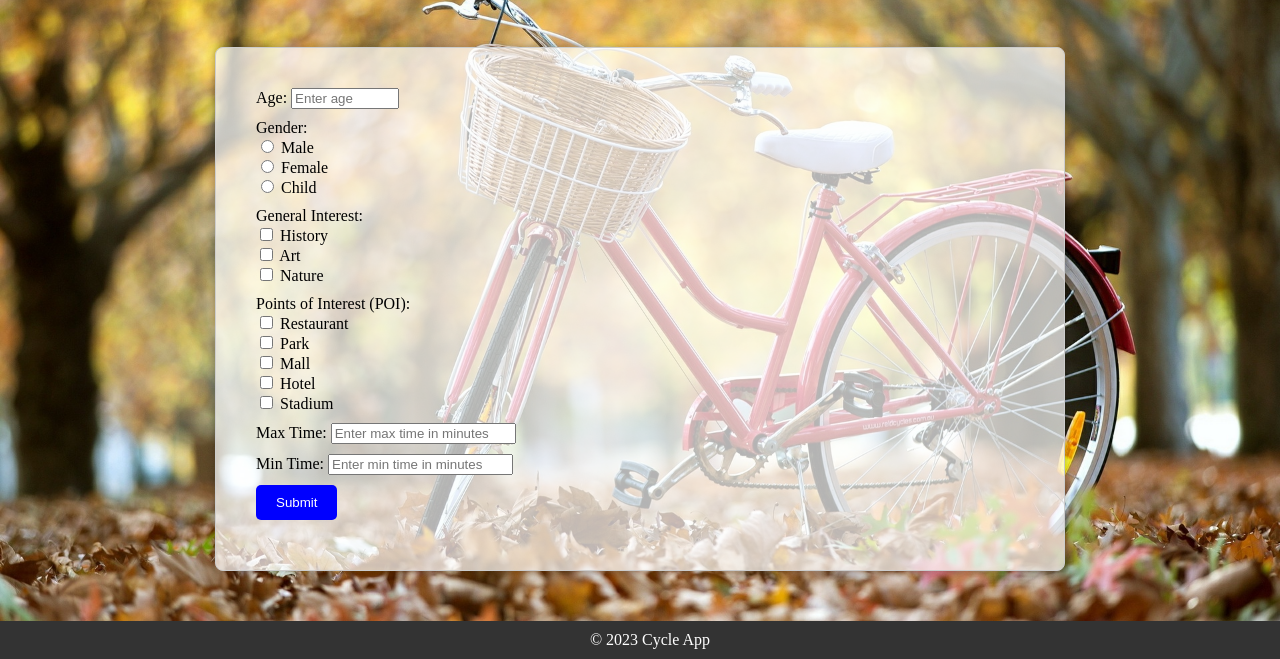
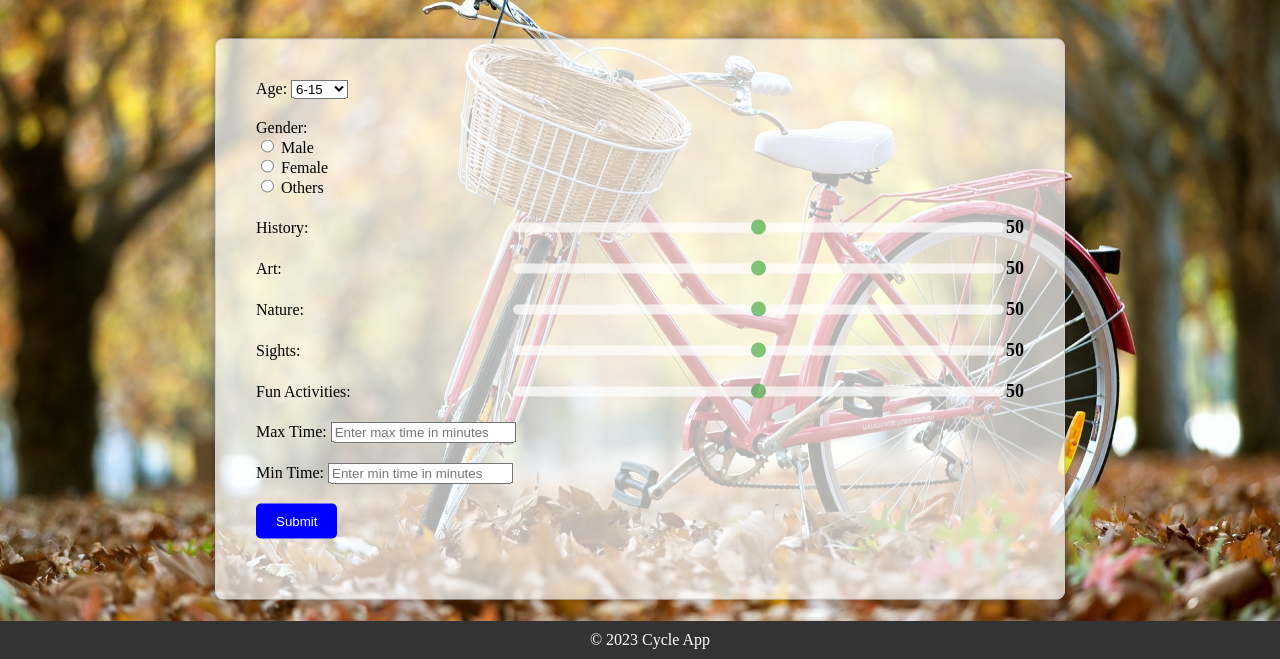
Before and after one commit to mahdiallafi/cycle, a Django app: page /fill_form/ in a window 1280 px wide. Shown: the part 141-800 px from the top of the page. Run offline with Django 4.2, Linux system fonts and the light colour scheme.

Commit message:
update design

```diff
--- a/cycle1/views.py
+++ b/cycle1/views.py
@@ -33,15 +33,23 @@
         form = CycleForm(request.POST)
         if form.is_valid():
             # Extract form data
-            age = form.cleaned_data['age']
+            age_input = form.cleaned_data['age']
+
+            # Map age to range
+            mapped_age = map_age_to_range(age_input)  # Map age to the desired range (as a string)
+            history = form.cleaned_data['history']
+            art = form.cleaned_data['art']
+            print(f"Age received in view: {mapped_age}")
+
             gender = form.cleaned_data['gender']
-            interests = form.cleaned_data['interests']
-            poi = form.cleaned_data['poi']
+            nature = form.cleaned_data['nature']
+            sights = form.cleaned_data['sights']
+            funActivities= form.cleaned_data['funActivities']
             max_time = form.cleaned_data['maxTime']
             min_time = form.cleaned_data['minTime']
 
             # Process the data using your Python script
-            similar_items = run_knn(age, gender, interests, poi, max_time, min_time)
+            similar_items = run_knn(mapped_age, gender, max_time, min_time,history,art, nature,sights,funActivities)
 
             # Pass similar_items to the template
             return render(request, 'knn_results.html', {'similar_items': similar_items})
@@ -49,3 +57,24 @@
         form = CycleForm()
 
     return render(request, 'test.html', {'form': form})
+
+
+def map_age_to_range(age):
+    if age <= 6:
+        return '6-15'
+    elif age <= 16:
+        return '16-25'
+    elif age <= 26:
+        return '26-35'
+    elif age <= 36:
+        return '36-45'
+    elif age <= 46:
+        return '46-55'
+    elif age <= 56:
+        return '56-65'
+    elif age <= 66:
+        return '66-75'
+    elif age <= 75:
+        return '75+'
+    else:
+        return 'Invalid Age'
--- a/templates/fill_form.html
+++ b/templates/fill_form.html
@@ -46,15 +46,81 @@
             cursor: pointer;
             display: inline-block;
         }
+
+        .form-group {
+        margin-bottom: 20px;
+        text-align: left;
+    }
+
+    .slider-container {
+        display: flex;
+        align-items: center;
+        justify-content: space-between;
+    }
+
+    .slider-label {
+        flex: 1;
+        margin-right: 10px;
+    }
+
+    .slider-input {
+        flex: 2;
+        width: 80%;
+        -webkit-appearance: none;
+        height: 10px;
+        border-radius: 5px;
+        background: white;
+        outline: none;
+        opacity: 0.7;
+        -webkit-transition: .2s;
+        transition: opacity .2s;
+    }
+
+    .slider-input:hover {
+        opacity: 1;
+    }
+
+    .slider-input::-webkit-slider-thumb {
+        -webkit-appearance: none;
+        appearance: none;
+        width: 15px;
+        height: 15px;
+        border-radius: 50%;
+        background: #4CAF50;
+        cursor: pointer;
+    }
+
+    .slider-input::-moz-range-thumb {
+        width: 15px;
+        height: 15px;
+        border-radius: 50%;
+        background: #4CAF50;
+        cursor: pointer;
+    }
+
+    .counter {
+        font-weight: bold;
+        font-size: 18px;
+    }
     </style>
 
-    <div class="form-container" style="margin-top: 50px;">
+    <div class="form-container" style="margin-top: 60px;margin-bottom: 60px;">
         <form id="cycleForm" method="post" action="{% url 'submit_form' %}">
             {% csrf_token %}
 
             <div class="form-group">
                 <label for="age">Age:</label>
-                <input style="width:100px" type="number" id="age" name="age" min="1" max="100" placeholder="Enter age">
+               <select id="age" name="age">
+                    <option value="6">6-15</option>
+                    <option value="16">16-25</option>
+                    <option value="26">26-35</option>
+                    <option value="36">36-45</option>
+                    <option value="46">46-55</option>
+                    <option value="56">56-65</option>
+                    <option value="66">66-75</option>
+                    <option value="75">75+</option>
+                </select>
+
             </div>
 
             <div class="form-group">
@@ -63,32 +129,37 @@
                 <label for="male">Male</label><br>
                 <input type="radio" id="female" name="gender" value="female">
                 <label for="female">Female</label><br>
-                <input type="radio" id="child" name="gender" value="child">
-                <label for="child">Child</label>
+                <input type="radio" id="others" name="gender" value="others">
+                <label for="others">Others</label>
+            </div>
+            <div class="form-group slider-container">
+                <label class="slider-label" for="history-slider">History:</label>
+                <input class="slider-input" type="range" id="history-slider" name="history" min="0" max="100" step="1" oninput="updateCounter(this)">
+                <span class="counter" id="history-counter">50</span>
             </div>
 
-            <div class="form-group">
-                <label>General Interest:</label><br>
-                <input type="checkbox" id="history" name="interests" value="history">
-                <label for="history">History</label><br>
-                <input type="checkbox" id="art" name="interests" value="art">
-                <label for="art">Art</label><br>
-                <input type="checkbox" id="nature" name="interests" value="nature">
-                <label for="nature">Nature</label><br>
+            <div class="form-group slider-container">
+                <label class="slider-label" for="art-slider">Art:</label>
+                <input class="slider-input" type="range" id="art-slider" name="art" min="0" max="100" step="1" oninput="updateCounter(this)">
+                <span class="counter" id="art-counter">50</span>
             </div>
 
-            <div class="form-group">
-                <label>Points of Interest (POI):</label><br>
-                <input type="checkbox" id="res" name="poi" value="res">
-                <label for="res">Restaurant</label><br>
-                <input type="checkbox" id="park" name="poi" value="park">
-                <label for="park">Park</label><br>
-                <input type="checkbox" id="mall" name="poi" value="mall">
-                <label for="mall">Mall</label><br>
-                <input type="checkbox" id="hotel" name="poi" value="hotel">
-                <label for="hotel">Hotel</label><br>
-                <input type="checkbox" id="stadium" name="poi" value="stadium">
-                <label for="stadium">Stadium</label><br>
+            <div class="form-group slider-container">
+                <label class="slider-label" for="nature-slider">Nature:</label>
+                <input class="slider-input" type="range" id="nature-slider" name="nature" min="0" max="100" step="1" oninput="updateCounter(this)">
+                <span class="counter" id="nature-counter">50</span>
+            </div>
+
+            <div class="form-group slider-container">
+                <label class="slider-label" for="sights-slider">Sights:</label>
+                <input class="slider-input" type="range" id="sights-slider" name="sights" min="0" max="100" step="1" oninput="updateCounter(this)">
+                <span class="counter" id="sights-counter">50</span>
+            </div>
+
+            <div class="form-group slider-container">
+                <label class="slider-label" for="funActivities-slider">Fun Activities:</label>
+                <input class="slider-input" type="range" id="funActivities-slider" name="funActivities" min="0" max="100" step="1" oninput="updateCounter(this)">
+                <span class="counter" id="funActivities-counter">50</span>
             </div>
 
             <div class="form-group">
@@ -110,5 +181,12 @@
         function cycleForm() {
             document.getElementById("cycleForm").reset();
         }
+        function updateCounter(slider) {
+    var sliderName = slider.name;
+    var counter = document.getElementById(sliderName + '-counter');
+    counter.textContent = slider.value;
+}
     </script>
+
+
 {% endblock %}
```
Also changed, not shown: cycle1/forms.py (+6 -3 lines), cycle1/knn_script.py (+12 -9 lines), db.sqlite3.
